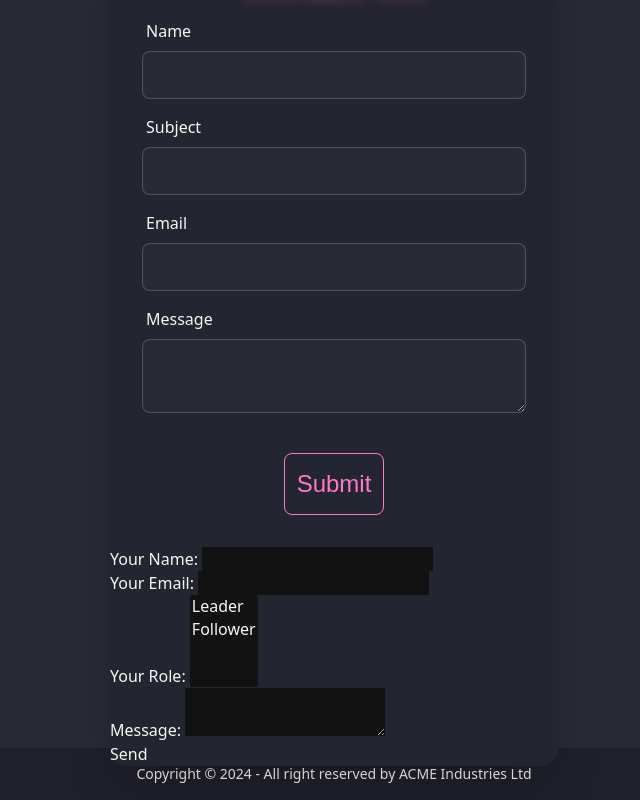
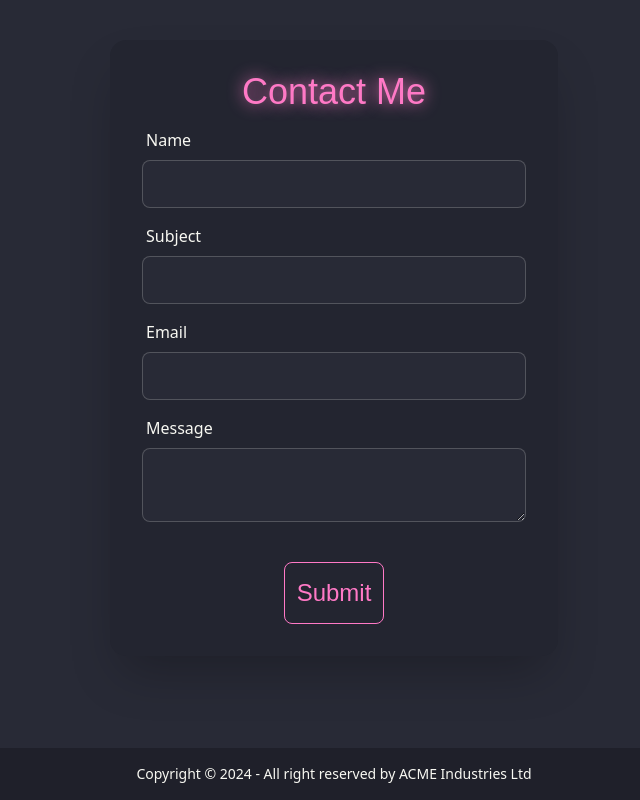
Before and after one commit to Emilyrf/portfolio2-emilyrf, a React (Vite) app: page / in a window 1280 px wide. Shown: the part 1652-2452 px from the top of the page, without its empty margins (306-946 px from the left). Built offline with nearby package versions, Linux system fonts and the light colour scheme; a web font is replaced by a local one.

Commit message:
Debug netlify form

```diff
--- a/index.html
+++ b/index.html
@@ -1,5 +1,6 @@
 <!doctype html>
 <html lang="en">
+
 <head>
   <meta charset="UTF-8" />
   <!-- <link rel="icon" type="image/svg+xml" href="/vite.svg" /> -->
@@ -12,8 +13,18 @@
   <link rel="preconnect" href="https://fonts.gstatic.com" crossorigin>
   <link href="https://fonts.googleapis.com/css2?family=Electrolize&display=swap" rel="stylesheet">
 </head>
+
 <body>
+
+  <!-- Netlify form -->
+  <form name="contact" netlify netlify-honeypot="bot-field" hidden>
+    <input type="text" name="name" />
+    <input type="email" name="email" />
+    <textarea name="message"></textarea>
+  </form>
+
   <div id="root"></div>
   <script type="module" src="/src/main.jsx"></script>
 </body>
+
 </html>
--- a/src/components/Contact/index.jsx
+++ b/src/components/Contact/index.jsx
@@ -2,15 +2,16 @@
     return (
         <section className="h-screen flex justify-center items-center" id="contact">
             <div className='card shrink-0 w-full max-w-md shadow-2xl bg-base-200'>
-                <form className='card-body' name="contact" method="POST" data-netlify="true">
+                <form className='card-body' name="contact" method="POST">
+                <input type="hidden" name="form-name" value="contact" />
                     <h2 className="text-center font-electrolize text-4xl  text-primary textshadow">Contact Me </h2>
                     <div className='form-control'>
-                        <label className='label' htmlFor='fullName'>
+                        <label className='label' htmlFor='name'>
                             Name
                         </label>
                         <input
-                            name='fullName'
-                            id='fullName'
+                            name='name'
+                            id='name'
                             type='text'
                             className='input input-bordered'
                         />
@@ -60,26 +61,6 @@
                         </button>
                     </div>
                 </form>
-                <form name="contact" method="POST" data-netlify="true">
-                    <p>
-                        <label>Your Name: <input type="text" name="name" /></label>
-                    </p>
-                    <p>
-                        <label>Your Email: <input type="email" name="email" /></label>
-                    </p>
-                    <p>
-                        <label>Your Role: <select name="role[]" multiple>
-                            <option value="leader">Leader</option>
-                            <option value="follower">Follower</option>
-                        </select></label>
-                    </p>
-                    <p>
-                        <label>Message: <textarea name="message"></textarea></label>
-                    </p>
-                    <p>
-                        <button type="submit">Send</button>
-                    </p>
-                </form>
             </div>
         </section>
     )
```
Lines whose indentation alone changed are shown as unchanged.
